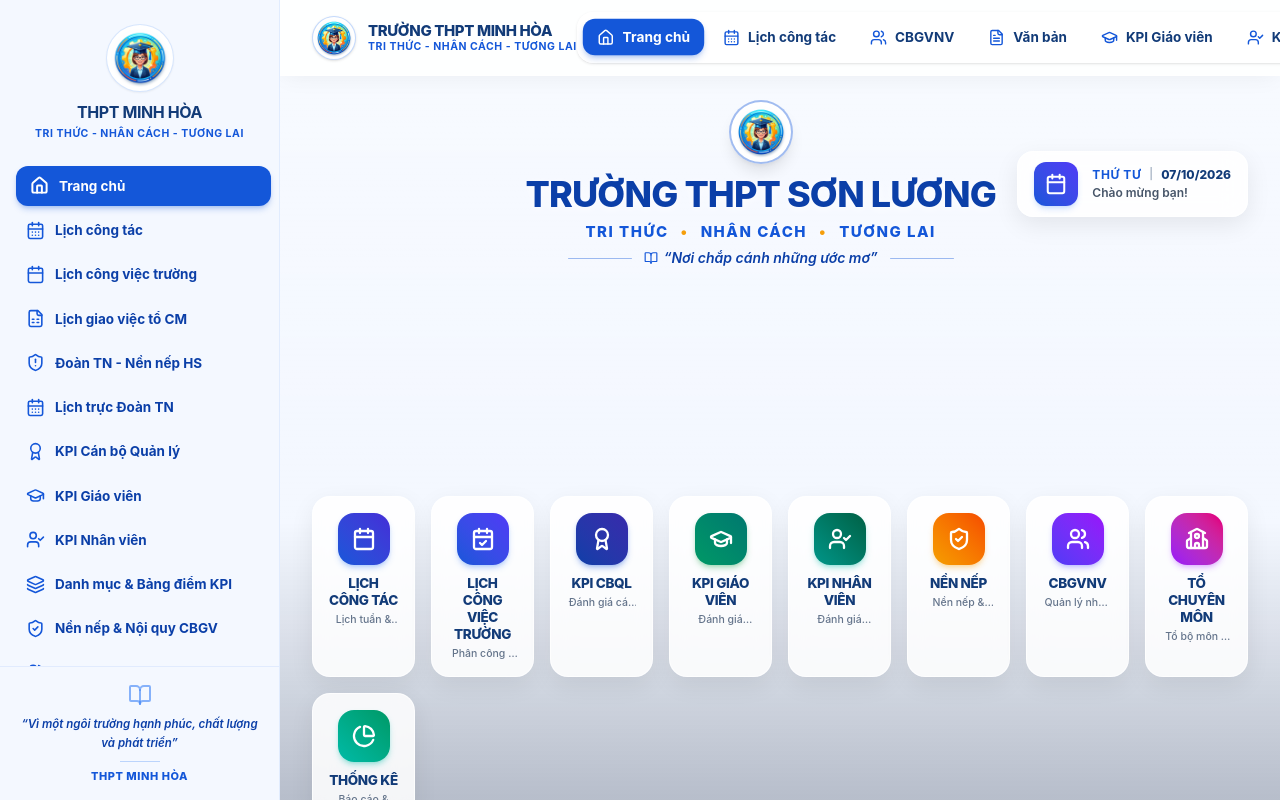
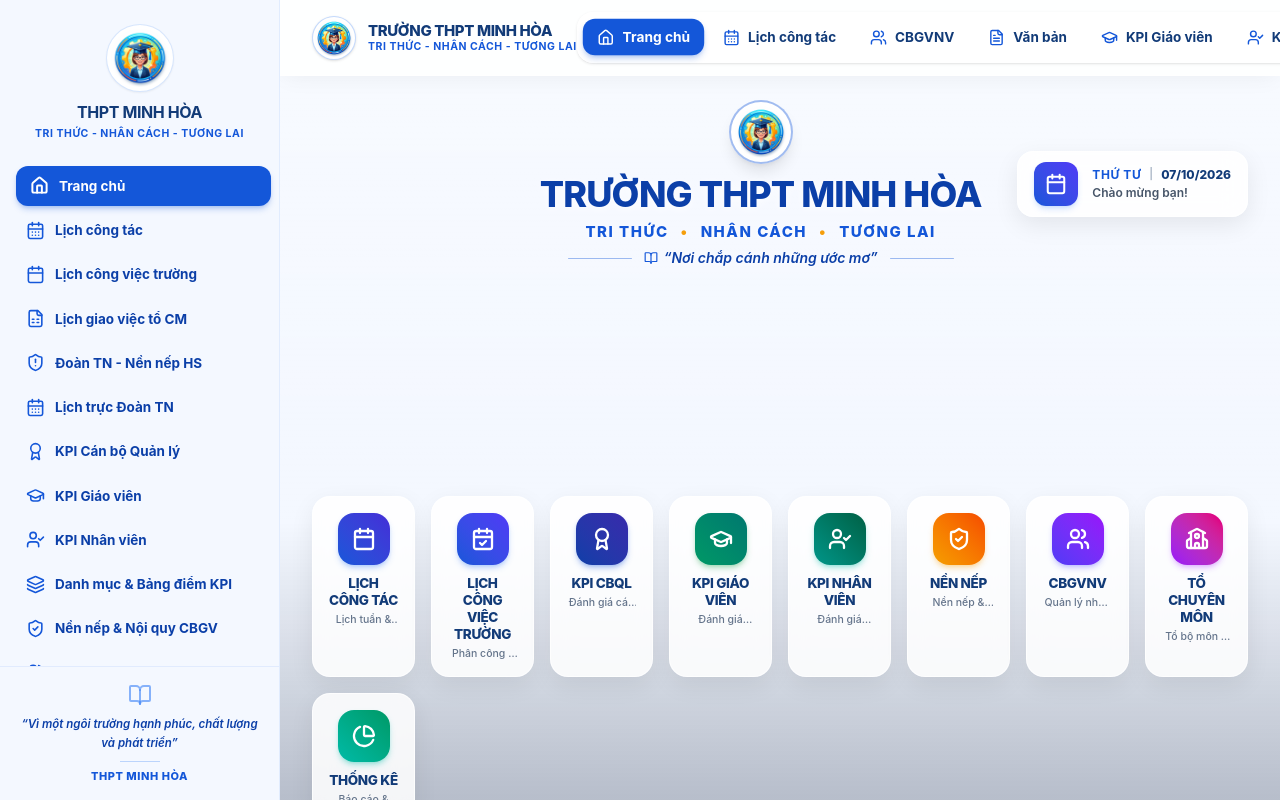
Before and after one commit to phamkimhung1981-ux/thptminhhoa, a React (Vite) app: page / in a window 1280 px wide. Built offline with nearby package versions, Linux system fonts and the light colour scheme; no server answers; the database is empty.

Commit message:
refactor: centralize school configuration
Implement a centralized configuration file for school branding, replacing hardcoded strings across components to improve maintainability and ease of future updates.

```diff
--- a/src/components/layout/Header.tsx
+++ b/src/components/layout/Header.tsx
@@ -21,6 +21,7 @@ import { useAppContext } from '../../store/AppContext';
 import Avatar from '../ui/Avatar';
 import AvatarModal from '../profile/AvatarModal';
 import BackToHomeButton from '../ui/BackToHomeButton';
+import { SCHOOL_NAME_UPPER, SCHOOL_SLOGAN_UPPER, SCHOOL_SHORT_NAME } from '../../constants/schoolConfig';
 
 interface HeaderProps {
   onMenuClick: () => void;
@@ -104,7 +105,7 @@ export default function Header({ onMenuClick, isDashboard }: HeaderProps) {
             <div className="relative w-11 h-11 rounded-full p-0.5 bg-white border border-[#3B82F6]/30 shadow-sm flex items-center justify-center shrink-0 group-hover:scale-105 transition-transform">
               <img
                 src="/logo.jpg"
-                alt="Logo THPT Minh Hòa"
+                alt={`Logo ${SCHOOL_SHORT_NAME}`}
                 className="w-full h-full object-contain rounded-full"
                 onError={(e) => {
                   e.currentTarget.style.display = 'none';
@@ -114,10 +115,10 @@ export default function Header({ onMenuClick, isDashboard }: HeaderProps) {
 
             <div className="flex flex-col">
               <span className="font-extrabold text-[#123B78] text-sm lg:text-[15px] tracking-tight uppercase leading-tight group-hover:text-[#1457D9] transition-colors">
-                TRƯỜNG THPT MINH HÒA
+                {SCHOOL_NAME_UPPER}
               </span>
               <span className="text-[9.5px] lg:text-[10.5px] font-bold text-[#1457D9] tracking-wider uppercase leading-tight">
-                TRI THỨC - NHÂN CÁCH - TƯƠNG LAI
+                {SCHOOL_SLOGAN_UPPER}
               </span>
             </div>
           </div>
--- a/src/components/layout/Sidebar.tsx
+++ b/src/components/layout/Sidebar.tsx
@@ -1,6 +1,7 @@
 import React from 'react';
 import { NavLink, useLocation } from 'react-router-dom';
 import { cn } from '../../lib/utils';
+import { SCHOOL_SHORT_NAME_UPPER, SCHOOL_SLOGAN, SCHOOL_SHORT_NAME } from '../../constants/schoolConfig';
 import {
   X,
   Home,
@@ -85,7 +86,7 @@ export default function Sidebar({ isOpen, setIsOpen, hideOnDesktop = false }: Si
           >
             <img
               src="/logo.jpg"
-              alt="Logo THPT Minh Hòa"
+              alt={`Logo ${SCHOOL_SHORT_NAME}`}
               className="w-full h-full object-contain rounded-full"
               onError={(e) => {
                 e.currentTarget.style.display = 'none';
@@ -95,10 +96,10 @@ export default function Sidebar({ isOpen, setIsOpen, hideOnDesktop = false }: Si
 
           <div className="text-center w-full">
             <h2 className="text-[#123B78] font-bold text-base uppercase mb-0.5 flex flex-col items-center justify-center w-full tracking-tight">
-              THPT MINH HÒA
+              {SCHOOL_SHORT_NAME_UPPER}
             </h2>
             <p className="text-[#1457D9] text-[10.5px] uppercase whitespace-nowrap text-center w-full font-bold tracking-wider">
-              Tri thức - Nhân cách - Tương lai
+              {SCHOOL_SLOGAN}
             </p>
           </div>
         </div>
--- /dev/null
+++ b/src/constants/schoolConfig.ts
@@ -0,0 +1,18 @@
+/**
+ * Cấu hình thông tin trường dùng chung trên toàn bộ hệ thống
+ * Đảm bảo hiển thị đồng bộ: TRƯỜNG THPT MINH HÒA
+ */
+export const SCHOOL_NAME = "Trường THPT Minh Hòa";
+export const SCHOOL_NAME_UPPER = "TRƯỜNG THPT MINH HÒA";
+export const SCHOOL_SHORT_NAME = "THPT Minh Hòa";
+export const SCHOOL_SHORT_NAME_UPPER = "THPT MINH HÒA";
+export const SCHOOL_SLOGAN = "Tri thức - Nhân cách - Tương lai";
+export const SCHOOL_SLOGAN_UPPER = "TRI THỨC - NHÂN CÁCH - TƯƠNG LAI";
+export const SCHOOL_MOTTO = "“Nơi chắp cánh những ước mơ”";
+export const SCHOOL_PROVINCE = "Tỉnh Phú Thọ";
+export const SCHOOL_ADDRESS = "Xã Minh Hòa, tỉnh Phú Thọ";
+export const SCHOOL_HEADER_DEPT = "SỞ GD&ĐT PHÚ THỌ";
+export const SCHOOL_HEADER_FULL = "SỞ GD&ĐT PHÚ THỌ - TRƯỜNG THPT MINH HÒA";
+export const SCHOOL_UNION_NAME = "ĐOÀN TRƯỜNG THPT MINH HÒA";
+export const SCHOOL_PARENT_UNION = "ĐOÀN XÃ MINH HÒA";
+export const SCHOOL_SYSTEM_TITLE = "Hệ Thống Quản Lý Giáo Viên - Trường THPT Minh Hòa";
--- a/src/pages/Dashboard.tsx
+++ b/src/pages/Dashboard.tsx
@@ -21,6 +21,7 @@ import {
 } from 'lucide-react';
 import { useAppContext } from '../store/AppContext';
 import { useAuth } from '../store/AuthContext';
+import { SCHOOL_NAME_UPPER, SCHOOL_SHORT_NAME, SCHOOL_MOTTO } from '../constants/schoolConfig';
 
 export default function Dashboard() {
   const navigate = useNavigate();
@@ -31,7 +32,7 @@ export default function Dashboard() {
   // Background image state: prioritize user's uploaded image if set in localStorage,
   // otherwise fallback to the provided school asset.
   const [bgImage, setBgImage] = useState<string>(() => {
-    return localStorage.getItem('thpt_son_luong_custom_bg') || '/anh_truong_hung.png';
+    return localStorage.getItem('thpt_minh_hoa_custom_bg') || '/anh_truong_hung.png';
   });
 
   // Real-time Date and Time (system time)
@@ -149,7 +150,7 @@ export default function Dashboard() {
         const result = event.target?.result as string;
         if (result) {
           setBgImage(result);
-          localStorage.setItem('thpt_son_luong_custom_bg', result);
+          localStorage.setItem('thpt_minh_hoa_custom_bg', result);
         }
       };
       reader.readAsDataURL(file);
@@ -157,7 +158,7 @@ export default function Dashboard() {
   };
 
   const handleResetBg = () => {
-    localStorage.removeItem('thpt_son_luong_custom_bg');
+    localStorage.removeItem('thpt_minh_hoa_custom_bg');
     setBgImage('/anh_truong_hung.png');
   };
 
@@ -201,7 +202,7 @@ export default function Dashboard() {
             <div className="w-14 h-14 sm:w-16 sm:h-16 rounded-full p-1 bg-white/90 backdrop-blur-md border-2 border-[#1457D9]/40 shadow-lg mb-2 flex items-center justify-center hover:scale-105 transition-transform">
               <img
                 src="/logo.jpg"
-                alt="THPT Sơn Lương"
+                alt={SCHOOL_SHORT_NAME}
                 className="w-full h-full object-contain rounded-full"
                 onError={(e) => {
                   e.currentTarget.style.display = 'none';
@@ -211,7 +212,7 @@ export default function Dashboard() {
 
             {/* Tên trường chính */}
             <h1 className="font-extrabold text-2xl sm:text-3xl lg:text-4xl text-[#0B3FA8] tracking-tight uppercase drop-shadow-[0_2px_4px_rgba(255,255,255,0.8)] leading-tight">
-              TRƯỜNG THPT SƠN LƯƠNG
+              {SCHOOL_NAME_UPPER}
             </h1>
 
             {/* Khẩu hiệu 3 giá trị cốt lõi */}
@@ -228,7 +229,7 @@ export default function Dashboard() {
               <div className="w-10 sm:w-16 h-[1.5px] bg-[#1457D9]/40 rounded-full" />
               <div className="flex items-center gap-1.5 text-xs sm:text-sm font-semibold text-[#0B3FA8] italic drop-shadow-[0_1px_2px_rgba(255,255,255,0.9)]">
                 <BookOpen size={14} className="text-[#1457D9]" />
-                <span>“Nơi chắp cánh những ước mơ”</span>
+                <span>{SCHOOL_MOTTO}</span>
               </div>
               <div className="w-10 sm:w-16 h-[1.5px] bg-[#1457D9]/40 rounded-full" />
             </div>
@@ -322,7 +323,7 @@ export default function Dashboard() {
                   “Mỗi ngày đến trường là một ngày vui”
                 </p>
                 <p className="text-[10px] sm:text-[11px] font-semibold text-slate-500">
-                  Cổng Điều Hành Giáo Viên - Trường THPT Sơn Lương
+                  Cổng Điều Hành Giáo Viên - Trường THPT Minh Hòa
                 </p>
               </div>
             </div>
--- a/src/pages/Login.tsx
+++ b/src/pages/Login.tsx
@@ -1,6 +1,7 @@
 import React, { useState } from 'react';
 import { useAuth } from '../store/AuthContext';
 import { ThreeDIcon } from '../components/ui/ThreeDIcon';
+import { SCHOOL_NAME, SCHOOL_SHORT_NAME } from '../constants/schoolConfig';
 
 export default function Login() {
   const { login, error } = useAuth();
@@ -21,7 +22,7 @@ export default function Login() {
         <img
           src="/hhhh.jpg"
           className="w-full h-full object-contain object-center opacity-10 p-12"
-          alt="Trường THPT Sơn Lương"
+          alt={SCHOOL_NAME}
         />
       </div>
       <div className="absolute inset-0 bg-slate-50/80 backdrop-blur-sm pointer-events-none"></div>
@@ -35,7 +36,7 @@ export default function Login() {
         <h2 className="mt-4 text-center text-3xl font-black text-slate-900 tracking-tight">
           Hệ Thống Quản Lý
           <br />
-          <span className="text-blue-700">Giáo Viên THPT Sơn Lương</span>
+          <span className="text-blue-700">Giáo Viên {SCHOOL_SHORT_NAME}</span>
         </h2>
         <p className="mt-2 text-center text-sm font-semibold text-slate-500">
           Đăng nhập để truy cập hệ thống
--- a/src/pages/Settings.tsx
+++ b/src/pages/Settings.tsx
@@ -5,6 +5,7 @@ import { Card } from '../components/ui/Card';
 import Avatar from '../components/ui/Avatar';
 import AvatarModal from '../components/profile/AvatarModal';
 import BackButton from '../components/ui/BackButton';
+import { SCHOOL_NAME, SCHOOL_SYSTEM_TITLE } from '../constants/schoolConfig';
 import {
   User,
   Camera,
@@ -61,7 +62,7 @@ export default function Settings() {
       <div>
         <h1 className="text-2xl font-bold text-slate-900 tracking-tight">Cài đặt & Hồ sơ cá nhân</h1>
         <p className="text-sm text-slate-500 mt-1">
-          Quản lý tài khoản, cập nhật ảnh đại diện và xem thông tin hệ thống THPT Sơn Lương
+          Quản lý tài khoản, cập nhật ảnh đại diện và xem thông tin hệ thống THPT Minh Hòa
         </p>
       </div>
 
@@ -182,13 +183,13 @@ export default function Settings() {
               <div className="flex justify-between py-2 border-b border-slate-100">
                 <span className="text-slate-500">Tên hệ thống</span>
                 <span className="font-bold text-slate-900">
-                  Hệ Thống Quản Lý Giáo Viên THPT Sơn Lương
+                  {SCHOOL_SYSTEM_TITLE}
                 </span>
               </div>
               <div className="flex justify-between py-2 border-b border-slate-100">
                 <span className="text-slate-500">Đơn vị trường</span>
                 <span className="font-medium text-slate-800">
-                  Trường THPT Sơn Lương
+                  {SCHOOL_NAME}
                 </span>
               </div>
               <div className="flex justify-between py-2 border-b border-slate-100">
@@ -200,12 +201,12 @@ export default function Settings() {
               <div className="flex justify-between py-2 border-b border-slate-100">
                 <span className="text-slate-500">Website Production</span>
                 <a
-                  href="https://webquanlythptsonluong.vercel.app/"
+                  href="https://webquanlythptminhhoa.vercel.app/"
                   target="_blank"
                   rel="noopener noreferrer"
                   className="font-bold text-blue-600 hover:text-blue-800 hover:underline flex items-center gap-1 text-xs sm:text-sm"
                 >
-                  webquanlythptsonluong.vercel.app
+                  webquanlythptminhhoa.vercel.app
                 </a>
               </div>
               <div className="flex justify-between py-2 border-b border-slate-100">
```
Also changed, not shown: src/components/layout/Layout.tsx (+5 -4 lines), 1 other file (tests, documents, lock files or other folders).
